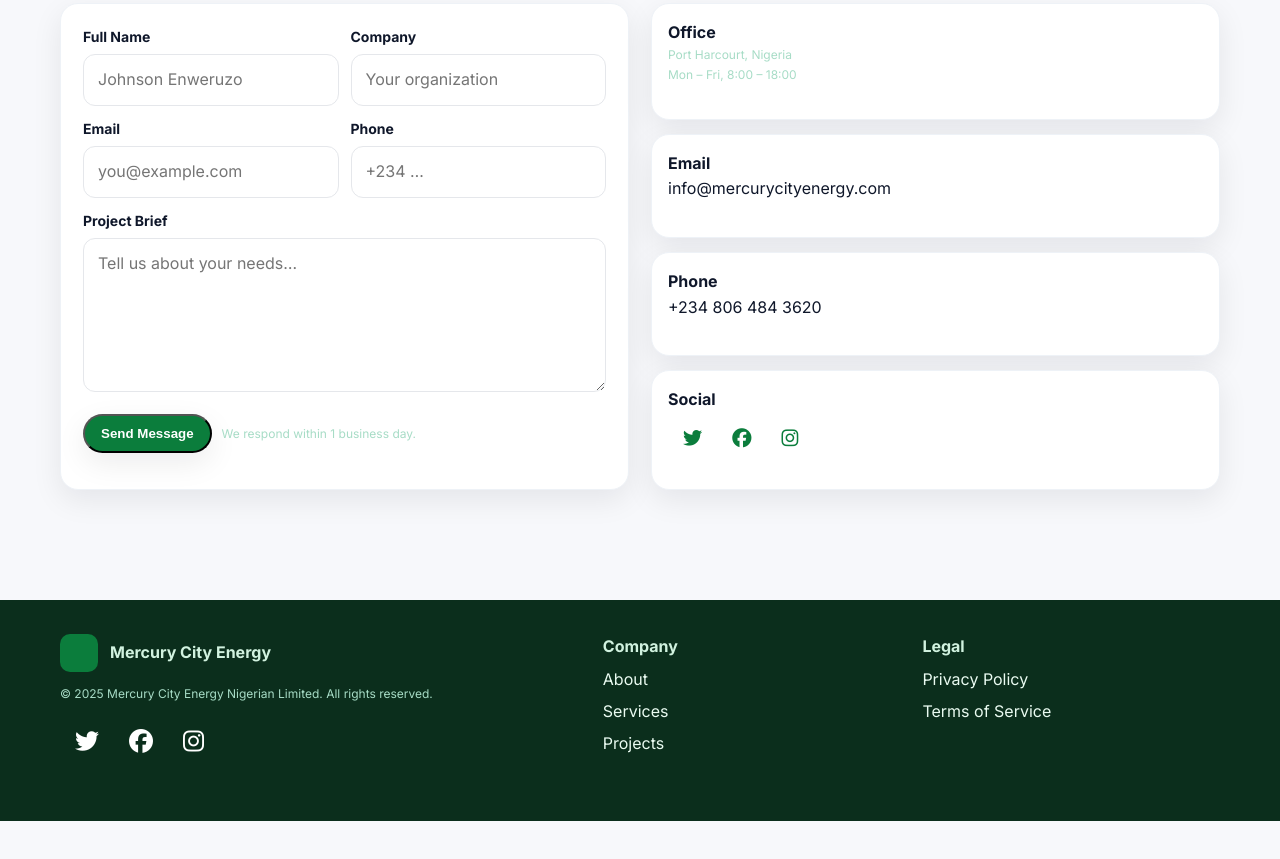
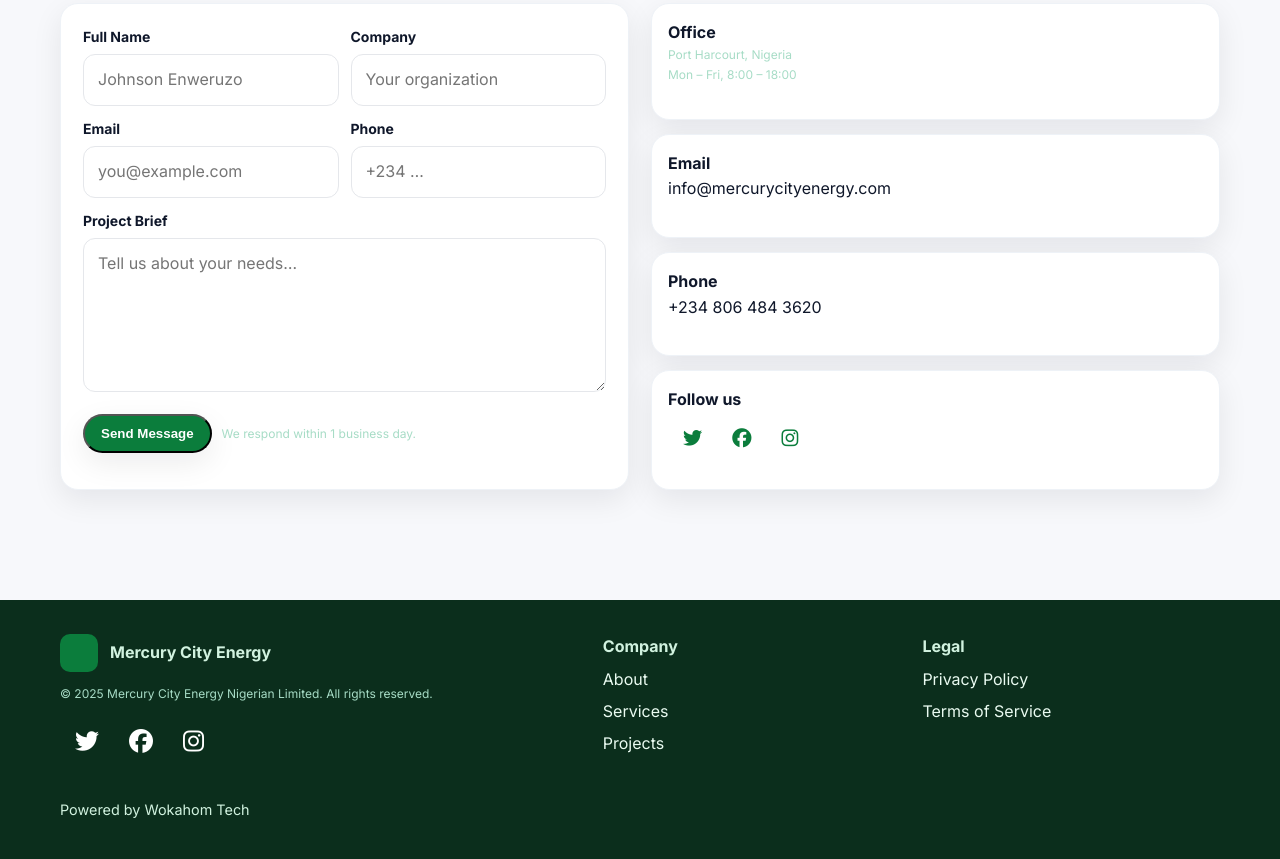
Before and after one commit to wokahom/Mercury-City-Energy, a plain HTML site: page index.html in a window 1280 px wide. Shown: the part 2431-3290 px from the top of the page. Before the commit the page ends 3252 px from the top, so only its background shows below. Drawn offline with Linux system fonts and the light colour scheme.

Commit message:
powered by wokahom

```diff
--- a/index.html
+++ b/index.html
@@ -281,7 +281,7 @@
 
 
               <div class="block">
-                <strong>Social</strong>
+                <strong>Follow us</strong>
                   <!--
                   <div style="display:flex; gap:10px">
                     <a href="#" aria-label="LinkedIn">🔗</a>
@@ -335,6 +335,9 @@
           <li><a href="#">Terms of Service</a></li>
         </ul>
       </div>
+          <div>
+            <p class="wokahom">Powered by Wokahom Tech</p>
+          </div>
     </div>
   </footer>
 
--- a/styles/footer.css
+++ b/styles/footer.css
@@ -38,3 +38,8 @@
 .font-awesome-social-icons-green a:hover {
     color: #FFD23F; /* Change color on hover */
 }
+
+.wokahom {
+    font-size: 0.9em;
+    justify-content: center;
+}
```
